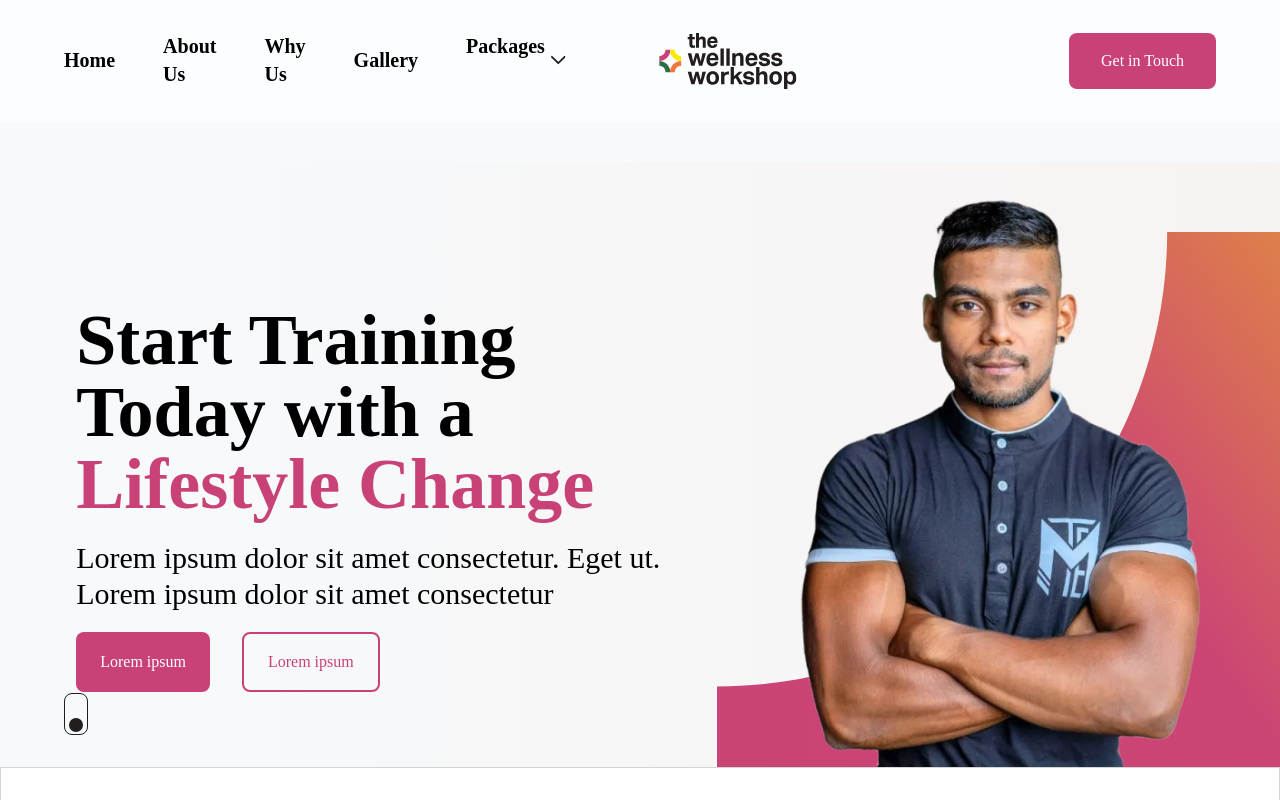
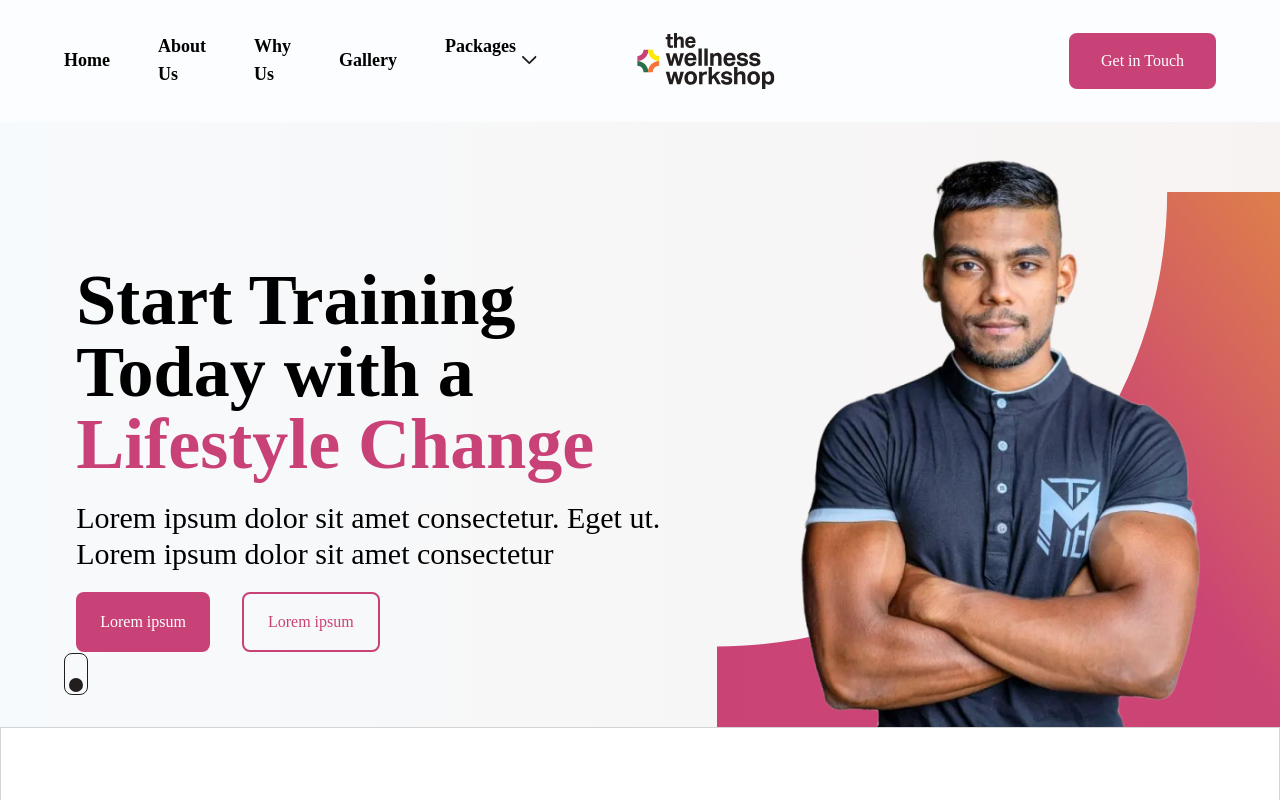
Before and after one commit to hoopinwhoopin/wellnessworkshop, a React (Vite) app: page / in a window 1280 px wide. Shown: the top 800 px of the page. Built offline with nearby package versions, Linux system fonts and the light colour scheme; a web font is replaced by a local one.

Commit message:
minor changes

```diff
--- a/src/Components/HeroSection.jsx
+++ b/src/Components/HeroSection.jsx
@@ -5,7 +5,7 @@
 import AktivGrotesk from '../Fonts/AktivGrotesk-Medium.ttf'
 function HeroSection() {
     return (
-        <div className="hero-section h-full mt-10 pt-7 bg-gradient-to-r from-[#FFFFFF00] to-[#F5753B0D] flex flex-col">
+        <div className="hero-section h-full max-sm:mt-10 pt-7 bg-gradient-to-r from-[#FFFFFF00] to-[#F5753B0D] flex flex-col">
             <div id="Hero" className=" flex md:grid md:grid-cols-[55%,1fr] flex-col flex-1 relative sm:pl-7">
             <div className="flex flex-col justify-center px-[7%] items-left">
                 <h1 style={{fontFamily:{AktivGrotesk}}} className="text-5xl flex flex-row flex-wrap font-semibold max-sm:pr-5 mt-10 lg:text-7xl  text-left text-[#000] text-wrap whitespace-nowrap"><span >Start Training Today with a <span className="pinkcolor whitespace-nowrap">Lifestyle</span> <span className="pinkcolor whitespace-break-spaces">Change</span></span></h1>
--- a/src/Components/Navlist.jsx
+++ b/src/Components/Navlist.jsx
@@ -39,11 +39,11 @@
 
   return (
     <div className='flex-col lg:flex-row flex gap-6 lg:gap-12 w-[100vw] lg:w-fit p-[7%] lg:p-0 mt-16 lg:mt-0'>
-        <StyledButton onClick={()=>{callback(false)}} href="/#Home" className='font-semibold text-xl max-md:text-3xl w-fit'>Home</StyledButton>
-    <StyledButton onClick={()=>{callback(false)}} href="/#AboutUs" className='font-semibold text-xl max-md:text-3xl w-fit'>About Us</StyledButton>
-    <StyledButton onClick={()=>{callback(false)}} href="/#WhyUs" className='font-semibold text-xl max-md:text-3xl w-fit'>Why Us</StyledButton>
-    <StyledButton onClick={()=>{callback(false)}} href="/#Gallery" className='font-semibold text-xl max-md:text-3xl w-fit'>Gallery</StyledButton>
-    <StyledButton  onMouseOver={(e)=>{setAnchorEl(e.currentTarget)}} className='font-semibold text-xl max-md:text-3xl h-full w-fit justify-between'><div className='flex flex-row whitespace-break-spaces items-center' style={{color:openMenu? "#C94277":"black"}}>Packages   <Icon openMenu={openMenu}/></div></StyledButton>
+        <StyledButton onClick={()=>{callback(false)}} href="/#Home" className='font-semibold text-lg max-md:text-3xl w-fit'>Home</StyledButton>
+    <StyledButton onClick={()=>{callback(false)}} href="/#AboutUs" className='font-semibold text-lg max-md:text-3xl w-fit'>About Us</StyledButton>
+    <StyledButton onClick={()=>{callback(false)}} href="/#WhyUs" className='font-semibold text-lg max-md:text-3xl w-fit'>Why Us</StyledButton>
+    <StyledButton onClick={()=>{callback(false)}} href="/#Gallery" className='font-semibold text-lg max-md:text-3xl w-fit'>Gallery</StyledButton>
+    <StyledButton  onMouseOver={(e)=>{setAnchorEl(e.currentTarget)}} className='font-semibold text-lg max-md:text-3xl h-full w-fit justify-between'><div className='flex flex-row whitespace-break-spaces items-center' style={{color:openMenu? "#C94277":"black"}}>Packages   <Icon openMenu={openMenu}/></div></StyledButton>
     <Menu
       id="simple-menu"
       anchorEl={anchorEl}
```
